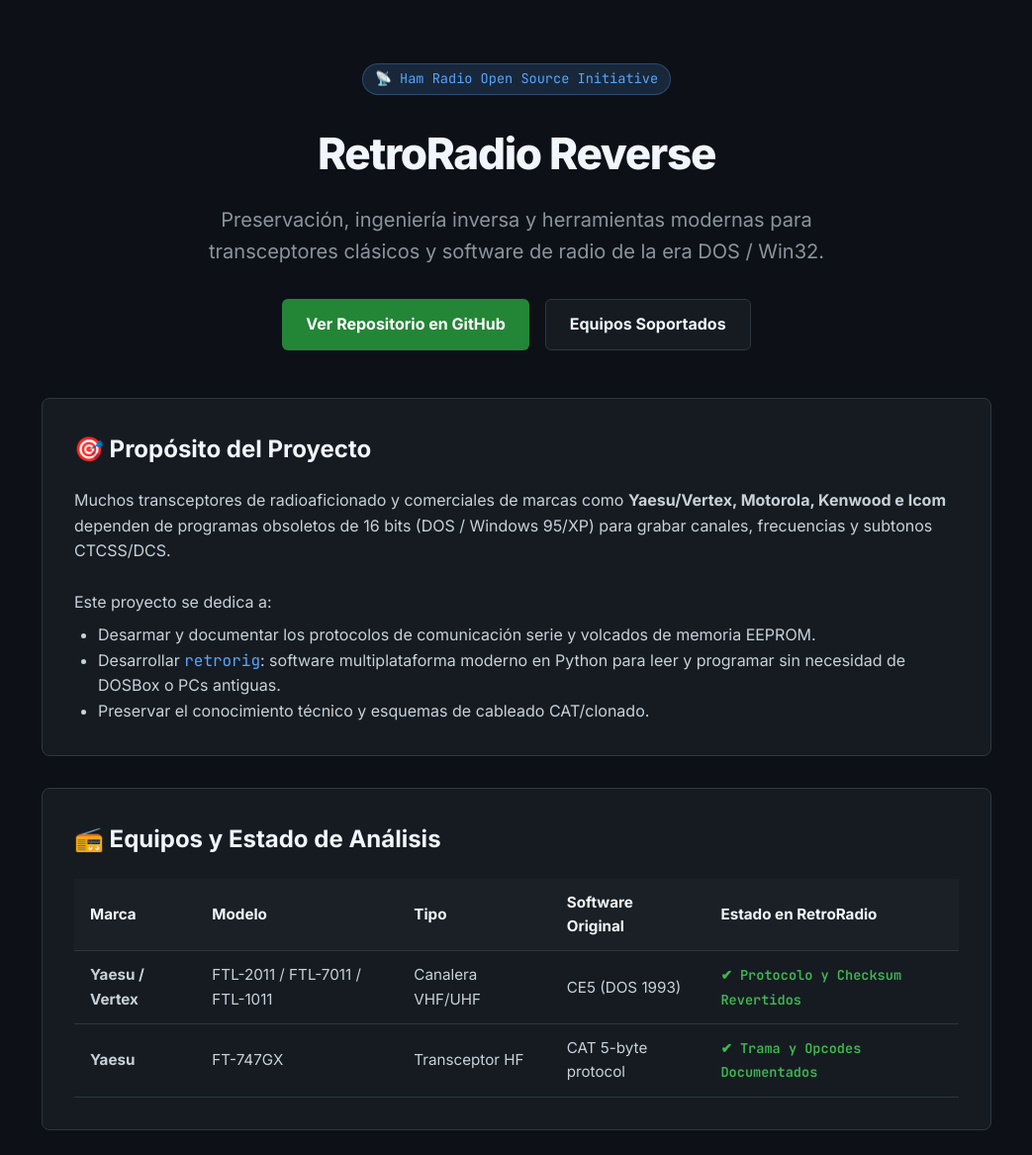
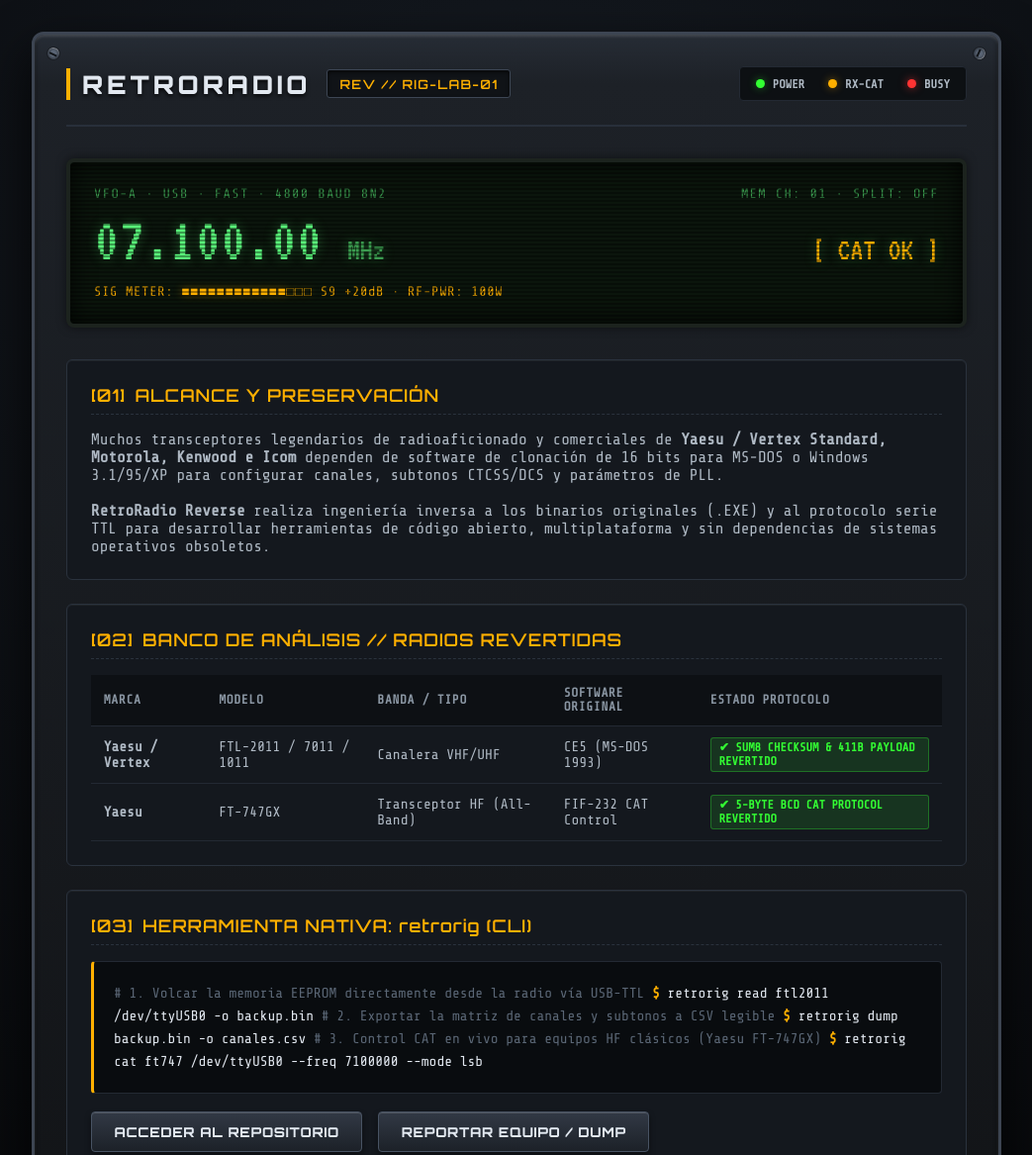
Before and after one commit to jmrodev/retro-radio-reverse, a plain HTML site: page index.html in a window 1280 px wide. Shown: the top 1167 px of the page at 99% size, without its empty margins (118-1161 px from the left). Drawn offline with nearby package versions, Linux system fonts and the light colour scheme.

Commit message:
style: overhaul landing page with retro ham radio transceiver panel aesthetic

```diff
--- a/index.html
+++ b/index.html
@@ -3,217 +3,396 @@
 <head>
   <meta charset="UTF-8">
   <meta name="viewport" content="width=device-width, initial-scale=1.0">
-  <title>RetroRadio Reverse | Preservación e Ingeniería Inversa de Radios Vintage</title>
+  <title>RETRO-RADIO REVERSE // RIG LAB</title>
   <link rel="preconnect" href="https://fonts.googleapis.com">
-  <link href="https://fonts.googleapis.com/css2?family=JetBrains+Mono:wght@400;600;700&family=Inter:wght@400;500;700;800&display=swap" rel="stylesheet">
+  <link href="https://fonts.googleapis.com/css2?family=Share+Tech+Mono&family=Orbitron:wght@600;800;900&family=VT323&display=swap" rel="stylesheet">
   <style>
     :root {
-      --bg: #0d1117;
-      --card-bg: #161b22;
-      --border: #30363d;
-      --accent: #58a6ff;
-      --accent-green: #3fb950;
-      --text: #c9d1d9;
-      --text-muted: #8b949e;
-      --heading: #f0f6fc;
-      --code-bg: #090d13;
+      --chassis-dark: #121417;
+      --chassis-metal: #1d2127;
+      --chassis-bezel: #282e36;
+      --amber: #ffb000;
+      --amber-glow: rgba(255, 176, 0, 0.45);
+      --amber-dark: #3a2800;
+      --green-led: #33ff33;
+      --green-glow: rgba(51, 255, 51, 0.4);
+      --red-led: #ff3333;
+      --lcd-bg: #0b150c;
+      --lcd-text: #59f379;
+      --lcd-glow: rgba(89, 243, 121, 0.35);
+      --screw: #48525e;
     }
     * { box-sizing: border-box; margin: 0; padding: 0; }
     body {
-      background: var(--bg);
-      color: var(--text);
-      font-family: 'Inter', -apple-system, sans-serif;
-      line-height: 1.6;
-      padding: 0 1rem 4rem;
+      background: #080a0c radial-gradient(circle at 50% 20%, #151a21 0%, #060709 100%);
+      color: #b0bac5;
+      font-family: 'Share Tech Mono', monospace;
+      padding: 2rem 1rem;
+      min-height: 100vh;
     }
-    header {
-      max-width: 960px;
-      margin: 4rem auto 3rem;
-      text-align: center;
+
+    /* CHASIS DEL EQUIPO */
+    .rig-cabinet {
+      max-width: 980px;
+      margin: 0 auto;
+      background: linear-gradient(180deg, #262c35 0%, var(--chassis-metal) 4%, var(--chassis-dark) 100%);
+      border: 3px solid #3d4552;
+      border-radius: 12px;
+      box-shadow:
+        0 20px 50px rgba(0,0,0,0.8),
+        inset 0 2px 3px rgba(255,255,255,0.15),
+        inset 0 -3px 5px rgba(0,0,0,0.8);
+      position: relative;
+      padding: 2rem;
     }
-    .badge {
-      display: inline-block;
-      padding: 0.25rem 0.75rem;
-      border-radius: 999px;
+
+    /* TORNILLOS EN LAS ESQUINAS */
+    .screw {
+      width: 14px;
+      height: 14px;
+      background: radial-gradient(circle, #5a6575 30%, #20252c 90%);
+      border-radius: 50%;
+      position: absolute;
+      border: 1px solid #1a1e24;
+      box-shadow: inset 0 1px 1px rgba(255,255,255,0.4);
+    }
+    .screw::after {
+      content: '';
+      position: absolute;
+      top: 6px;
+      left: 2px;
+      width: 8px;
+      height: 1.5px;
+      background: #111418;
+    }
+    .screw-tl { top: 12px; left: 12px; transform: rotate(25deg); }
+    .screw-tr { top: 12px; right: 12px; transform: rotate(115deg); }
+    .screw-bl { bottom: 12px; left: 12px; transform: rotate(65deg); }
+    .screw-br { bottom: 12px; right: 12px; transform: rotate(190deg); }
+
+    /* HEADER & RACK HANDLES */
+    .rig-header {
+      border-bottom: 2px solid #282f3a;
+      padding-bottom: 1.5rem;
+      margin-bottom: 2rem;
+      display: flex;
+      justify-content: space-between;
+      align-items: center;
+      flex-wrap: wrap;
+      gap: 1rem;
+    }
+    .brand-plate {
+      display: flex;
+      align-items: center;
+      gap: 1rem;
+    }
+    .brand-logo {
+      font-family: 'Orbitron', sans-serif;
+      font-size: 1.6rem;
+      font-weight: 900;
+      letter-spacing: 0.15em;
+      color: #e2e8f0;
+      text-transform: uppercase;
+      text-shadow: 0 2px 4px rgba(0,0,0,0.8);
+      border-left: 4px solid var(--amber);
+      padding-left: 0.75rem;
+    }
+    .model-badge {
+      background: #101317;
+      border: 1px solid #3d4654;
+      padding: 0.35rem 0.75rem;
+      border-radius: 3px;
+      font-family: 'Orbitron', sans-serif;
+      font-size: 0.8rem;
+      color: var(--amber);
+      letter-spacing: 0.1em;
+      box-shadow: inset 0 2px 4px rgba(0,0,0,0.6);
+    }
+
+    /* PANTALLA LCD / VFD VERDE TIPO YAESU FT-747 */
+    .vfo-display {
+      background: var(--lcd-bg);
+      border: 4px solid #1c231e;
+      border-radius: 8px;
+      padding: 1.5rem;
+      box-shadow: inset 0 0 25px rgba(0, 0, 0, 0.9), 0 0 10px rgba(0,0,0,0.5);
+      margin-bottom: 2rem;
+      position: relative;
+      overflow: hidden;
+    }
+    .vfo-display::before {
+      content: " ";
+      position: absolute;
+      top: 0; left: 0; bottom: 0; right: 0;
+      background: linear-gradient(rgba(18, 16, 16, 0) 50%, rgba(0, 0, 0, 0.35) 50%);
+      background-size: 100% 4px;
+      pointer-events: none;
+      z-index: 2;
+    }
+    .vfo-top-row {
+      display: flex;
+      justify-content: space-between;
       font-size: 0.85rem;
-      font-family: 'JetBrains Mono', monospace;
-      background: rgba(88, 166, 255, 0.15);
-      color: var(--accent);
-      border: 1px solid rgba(88, 166, 255, 0.3);
-      margin-bottom: 1.5rem;
+      color: #3b9b4f;
+      letter-spacing: 0.1em;
+      margin-bottom: 0.5rem;
     }
-    h1 {
-      font-size: 2.75rem;
-      font-weight: 800;
-      color: var(--heading);
-      letter-spacing: -0.03em;
-      margin-bottom: 1rem;
-    }
-    p.lead {
-      font-size: 1.25rem;
-      color: var(--text-muted);
-      max-width: 700px;
-      margin: 0 auto 2rem;
-    }
-    .btn-group {
+    .vfo-main {
+      font-family: 'VT323', monospace;
+      font-size: 4rem;
+      line-height: 1;
+      color: var(--lcd-text);
+      text-shadow: 0 0 12px var(--lcd-glow);
       display: flex;
-      gap: 1rem;
-      justify-content: center;
+      align-items: baseline;
+      justify-content: space-between;
       flex-wrap: wrap;
     }
-    a.btn {
+    .s-meter {
+      font-family: 'Share Tech Mono', monospace;
+      font-size: 0.85rem;
+      color: var(--amber);
+      margin-top: 0.75rem;
+      letter-spacing: 0.05em;
+    }
+    .s-bars {
+      color: var(--amber);
+      text-shadow: 0 0 8px var(--amber-glow);
+    }
+
+    /* STATUS LEDS */
+    .led-cluster {
+      display: flex;
+      gap: 1.5rem;
+      background: #0d1013;
+      padding: 0.6rem 1rem;
+      border-radius: 4px;
+      border: 1px solid #232933;
+    }
+    .led-item {
+      display: flex;
+      align-items: center;
+      gap: 0.5rem;
+      font-size: 0.75rem;
+      text-transform: uppercase;
+      font-weight: 600;
+    }
+    .led-dot {
+      width: 9px;
+      height: 9px;
+      border-radius: 50%;
+      background: #2a3038;
+    }
+    .led-on-green { background: var(--green-led); box-shadow: 0 0 8px var(--green-glow); }
+    .led-on-amber { background: var(--amber); box-shadow: 0 0 8px var(--amber-glow); }
+    .led-on-red   { background: var(--red-led); box-shadow: 0 0 8px rgba(255, 51, 51, 0.6); }
+
+    /* PANELES DE CONTENIDO */
+    .module-card {
+      background: #14181e;
+      border: 1px solid #2a323d;
+      border-radius: 6px;
+      padding: 1.5rem;
+      margin-bottom: 1.5rem;
+      box-shadow: inset 0 1px 0 rgba(255,255,255,0.05);
+    }
+    .module-title {
+      font-family: 'Orbitron', sans-serif;
+      font-size: 1.1rem;
+      color: var(--amber);
+      letter-spacing: 0.05em;
+      margin-bottom: 1rem;
+      display: flex;
+      align-items: center;
+      gap: 0.6rem;
+      border-bottom: 1px dashed #2a323d;
+      padding-bottom: 0.5rem;
+    }
+
+    /* TABLA TIPO PANEL DE FRECUENCIAS */
+    table {
+      width: 100%;
+      border-collapse: collapse;
+      margin-top: 0.5rem;
+      font-size: 0.9rem;
+    }
+    th, td {
+      padding: 0.7rem 0.8rem;
+      text-align: left;
+      border-bottom: 1px solid #232933;
+    }
+    th {
+      background: #0d1014;
+      color: #8a96a3;
+      text-transform: uppercase;
+      font-size: 0.8rem;
+      letter-spacing: 0.05em;
+    }
+    tr:hover { background: rgba(255, 176, 0, 0.04); }
+    .status-badge {
+      display: inline-block;
+      padding: 0.15rem 0.5rem;
+      border-radius: 3px;
+      font-size: 0.75rem;
+      background: rgba(51, 255, 51, 0.12);
+      color: #33ff33;
+      border: 1px solid rgba(51, 255, 51, 0.3);
+      font-weight: 600;
+    }
+
+    /* TERMINAL CLI / CRT */
+    .terminal-box {
+      background: #090c0f;
+      border: 1px solid #232933;
+      border-left: 3px solid var(--amber);
+      padding: 1.25rem;
+      border-radius: 4px;
+      color: #e2e8f0;
+      font-size: 0.9rem;
+      overflow-x: auto;
+      line-height: 1.6;
+    }
+    .prompt { color: var(--amber); font-weight: bold; }
+    .comment { color: #5a6675; }
+
+    /* BOTONES FÍSICOS */
+    .switch-btn {
       display: inline-flex;
       align-items: center;
       gap: 0.5rem;
-      padding: 0.75rem 1.5rem;
-      border-radius: 6px;
-      font-weight: 600;
+      background: linear-gradient(180deg, #323945 0%, #1c2128 100%);
+      color: #e2e8f0;
+      border: 1px solid #485363;
+      border-radius: 4px;
+      padding: 0.7rem 1.4rem;
+      font-family: 'Orbitron', sans-serif;
+      font-size: 0.85rem;
+      font-weight: 700;
       text-decoration: none;
-      transition: all 0.2s;
+      letter-spacing: 0.05em;
+      text-transform: uppercase;
+      box-shadow: 0 4px 6px rgba(0,0,0,0.4), inset 0 1px 0 rgba(255,255,255,0.15);
+      transition: all 0.15s ease;
     }
-    a.btn-primary {
-      background: #238636;
-      color: #fff;
+    .switch-btn:hover {
+      background: linear-gradient(180deg, #3d4654 0%, #252c36 100%);
+      border-color: var(--amber);
+      color: var(--amber);
     }
-    a.btn-primary:hover { background: #2ea043; }
-    a.btn-secondary {
-      background: var(--card-bg);
-      color: var(--heading);
-      border: 1px solid var(--border);
+    .switch-btn:active {
+      transform: translateY(2px);
+      box-shadow: 0 1px 2px rgba(0,0,0,0.6);
     }
-    a.btn-secondary:hover { background: #21262d; border-color: #8b949e; }
-    main {
-      max-width: 960px;
-      margin: 0 auto;
-    }
-    section {
-      background: var(--card-bg);
-      border: 1px solid var(--border);
-      border-radius: 8px;
-      padding: 2rem;
-      margin-bottom: 2rem;
-    }
-    h2 {
-      font-size: 1.5rem;
-      color: var(--heading);
-      margin-bottom: 1.25rem;
-      display: flex;
-      align-items: center;
-      gap: 0.5rem;
-    }
-    table {
-      width: 100%;
-      border-collapse: collapse;
-      margin-top: 1rem;
-      font-size: 0.95rem;
-    }
-    th, td {
-      padding: 0.75rem 1rem;
-      text-align: left;
-      border-bottom: 1px solid var(--border);
-    }
-    th {
-      background: rgba(255, 255, 255, 0.02);
-      color: var(--heading);
-      font-weight: 600;
-    }
-    .tag-ok {
-      color: var(--accent-green);
-      font-weight: 600;
-      font-family: 'JetBrains Mono', monospace;
-      font-size: 0.85rem;
-    }
-    pre {
-      background: var(--code-bg);
-      border: 1px solid var(--border);
-      border-radius: 6px;
-      padding: 1rem;
-      font-family: 'JetBrains Mono', monospace;
-      font-size: 0.9rem;
-      overflow-x: auto;
-      color: #e6edf3;
-      margin: 1rem 0;
-    }
-    code { font-family: 'JetBrains Mono', monospace; color: var(--accent); }
+
     footer {
       text-align: center;
-      margin-top: 4rem;
-      color: var(--text-muted);
-      font-size: 0.9rem;
+      margin-top: 2rem;
+      font-size: 0.8rem;
+      color: #55606e;
+      letter-spacing: 0.05em;
     }
   </style>
 </head>
 <body>
-  <header>
-    <div class="badge">📡 Ham Radio Open Source Initiative</div>
-    <h1>RetroRadio Reverse</h1>
-    <p class="lead">Preservación, ingeniería inversa y herramientas modernas para transceptores clásicos y software de radio de la era DOS / Win32.</p>
-    <div class="btn-group">
-      <a href="https://github.com/jmrodev/retro-radio-reverse" class="btn btn-primary">Ver Repositorio en GitHub</a>
-      <a href="#supported" class="btn btn-secondary">Equipos Soportados</a>
-    </div>
-  </header>
 
-  <main>
-    <section id="about">
-      <h2>🎯 Propósito del Proyecto</h2>
-      <p>Muchos transceptores de radioaficionado y comerciales de marcas como <strong>Yaesu/Vertex, Motorola, Kenwood e Icom</strong> dependen de programas obsoletos de 16 bits (DOS / Windows 95/XP) para grabar canales, frecuencias y subtonos CTCSS/DCS.</p>
-      <br>
-      <p>Este proyecto se dedica a:</p>
-      <ul style="padding-left: 1.5rem; margin-top: 0.5rem;">
-        <li>Desarmar y documentar los protocolos de comunicación serie y volcados de memoria EEPROM.</li>
-        <li>Desarrollar <code>retrorig</code>: software multiplataforma moderno en Python para leer y programar sin necesidad de DOSBox o PCs antiguas.</li>
-        <li>Preservar el conocimiento técnico y esquemas de cableado CAT/clonado.</li>
-      </ul>
+  <div class="rig-cabinet">
+    <div class="screw screw-tl"></div>
+    <div class="screw screw-tr"></div>
+    <div class="screw screw-bl"></div>
+    <div class="screw screw-br"></div>
+
+    <!-- PANEL SUPERIOR -->
+    <header class="rig-header">
+      <div class="brand-plate">
+        <div class="brand-logo">RetroRadio</div>
+        <div class="model-badge">REV // RIG-LAB-01</div>
+      </div>
+      <div class="led-cluster">
+        <div class="led-item"><div class="led-dot led-on-green"></div> POWER</div>
+        <div class="led-item"><div class="led-dot led-on-amber"></div> RX-CAT</div>
+        <div class="led-item"><div class="led-dot led-on-red"></div> BUSY</div>
+      </div>
+    </header>
+
+    <!-- PANTALLA PRINCIPAL VFO / FRECUENCIA -->
+    <section class="vfo-display">
+      <div class="vfo-top-row">
+        <span>VFO-A · USB · FAST · 4800 BAUD 8N2</span>
+        <span>MEM CH: 01 · SPLIT: OFF</span>
+      </div>
+      <div class="vfo-main">
+        <span>07.100.00 <span style="font-size: 2rem; color: #3b9b4f;">MHz</span></span>
+        <span style="font-size: 2rem; color: var(--amber);">[ CAT OK ]</span>
+      </div>
+      <div class="s-meter">
+        SIG METER: <span class="s-bars">■■■■■■■■■■■■□□□</span> S9 +20dB · RF-PWR: 100W
+      </div>
     </section>
 
-    <section id="supported">
-      <h2>📻 Equipos y Estado de Análisis</h2>
+    <!-- PROPÓSITO DEL PROYECTO -->
+    <section class="module-card">
+      <div class="module-title"><span>[01]</span> ALCANCE Y PRESERVACIÓN</div>
+      <p>Muchos transceptores legendarios de radioaficionado y comerciales de <strong>Yaesu / Vertex Standard, Motorola, Kenwood e Icom</strong> dependen de software de clonación de 16 bits para MS-DOS o Windows 3.1/95/XP para configurar canales, subtonos CTCSS/DCS y parámetros de PLL.</p>
+      <br>
+      <p><strong>RetroRadio Reverse</strong> realiza ingeniería inversa a los binarios originales (.EXE) y al protocolo serie TTL para desarrollar herramientas de código abierto, multiplataforma y sin dependencias de sistemas operativos obsoletos.</p>
+    </section>
+
+    <!-- EQUIPOS SOPORTADOS -->
+    <section class="module-card">
+      <div class="module-title"><span>[02]</span> BANCO DE ANÁLISIS // RADIOS REVERTIDAS</div>
       <table>
         <thead>
           <tr>
             <th>Marca</th>
             <th>Modelo</th>
-            <th>Tipo</th>
+            <th>Banda / Tipo</th>
             <th>Software Original</th>
-            <th>Estado en RetroRadio</th>
+            <th>Estado Protocolo</th>
           </tr>
         </thead>
         <tbody>
           <tr>
             <td><strong>Yaesu / Vertex</strong></td>
-            <td>FTL-2011 / FTL-7011 / FTL-1011</td>
+            <td>FTL-2011 / 7011 / 1011</td>
             <td>Canalera VHF/UHF</td>
-            <td>CE5 (DOS 1993)</td>
-            <td><span class="tag-ok">✔ Protocolo y Checksum Revertidos</span></td>
+            <td>CE5 (MS-DOS 1993)</td>
+            <td><span class="status-badge">✔ SUM8 CHECKSUM & 411B PAYLOAD REVERTIDO</span></td>
           </tr>
           <tr>
             <td><strong>Yaesu</strong></td>
             <td>FT-747GX</td>
-            <td>Transceptor HF</td>
-            <td>CAT 5-byte protocol</td>
-            <td><span class="tag-ok">✔ Trama y Opcodes Documentados</span></td>
+            <td>Transceptor HF (All-Band)</td>
+            <td>FIF-232 CAT Control</td>
+            <td><span class="status-badge">✔ 5-BYTE BCD CAT PROTOCOL REVERTIDO</span></td>
           </tr>
         </tbody>
       </table>
     </section>
 
-    <section id="tooling">
-      <h2>⚡ Software: retrorig</h2>
-      <p>CLI moderno en desarrollo para interactuar directamente con los equipos:</p>
-      <pre><code># Clonar dump de memoria desde la radio
-retrorig read ftl2011 /dev/ttyUSB0 -o backup.bin
+    <!-- CLI RETRORIG -->
+    <section class="module-card">
+      <div class="module-title"><span>[03]</span> HERRAMIENTA NATIVA: retrorig (CLI)</div>
+      <div class="terminal-box">
+<span class="comment"># 1. Volcar la memoria EEPROM directamente desde la radio vía USB-TTL</span>
+<span class="prompt">$</span> retrorig read ftl2011 /dev/ttyUSB0 -o backup.bin
 
-# Exportar lista de canales a formato editable (CSV)
-retrorig dump backup.bin -o canales.csv
+<span class="comment"># 2. Exportar la matriz de canales y subtonos a CSV legible</span>
+<span class="prompt">$</span> retrorig dump backup.bin -o canales.csv
 
-# Control CAT en vivo para equipos HF (FT-747GX)
-retrorig cat ft747 /dev/ttyUSB0 --freq 7100000 --mode lsb</code></pre>
+<span class="comment"># 3. Control CAT en vivo para equipos HF clásicos (Yaesu FT-747GX)</span>
+<span class="prompt">$</span> retrorig cat ft747 /dev/ttyUSB0 --freq 7100000 --mode lsb
+      </div>
+      <br>
+      <div style="display: flex; gap: 1rem; flex-wrap: wrap;">
+        <a href="https://github.com/jmrodev/retro-radio-reverse" class="switch-btn">Acceder al Repositorio</a>
+        <a href="https://github.com/jmrodev/retro-radio-reverse/issues" class="switch-btn">Reportar Equipo / Dump</a>
+      </div>
     </section>
-  </main>
 
-  <footer>
-    <p>RetroRadio Reverse · Proyecto Comunitario de Código Abierto (MIT) · <a href="https://github.com/jmrodev/retro-radio-reverse" style="color: var(--accent);">GitHub @jmrodev</a></p>
-  </footer>
+    <footer>
+      RETRO-RADIO REVERSE // LAB STATION JMRODEV // LICENCIA MIT // HAM RADIO RESEARCH
+    </footer>
+  </div>
+
 </body>
 </html>
```
